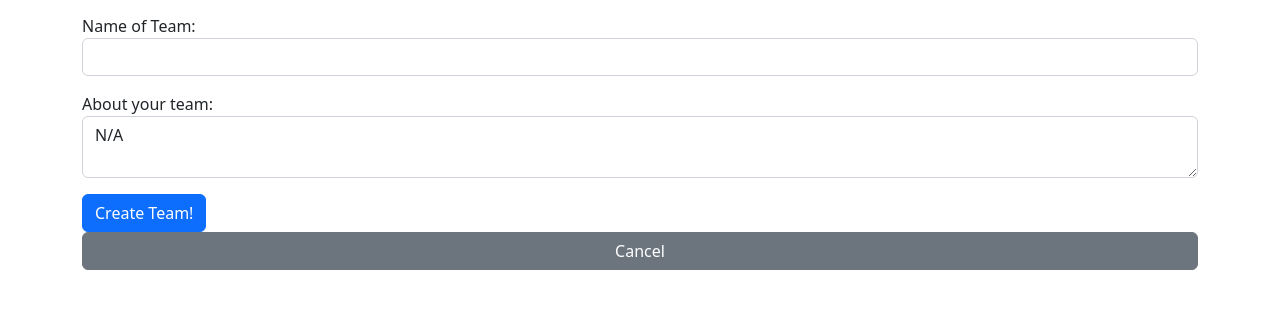
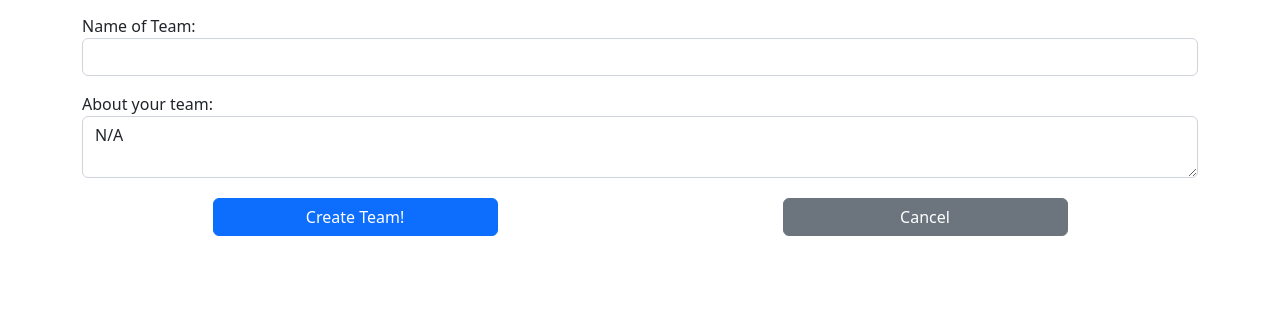
Before and after one commit to geenajackson/pokemon-team-rater, a Flask app: template templates/team/new-team.html in a window 1280 px wide. Shown: the part 192-501 px from the top of the page. Run offline with Flask 2, Linux system fonts and the light colour scheme; the template is opened without the code that fills it: values that come from a table or form of the project are taken from there, others are empty; some libraries are stand-ins or nearby versions.

Commit message:
edit style of submit and cancel buttons

```diff
--- a/templates/team/new-team.html
+++ b/templates/team/new-team.html
@@ -25,10 +25,12 @@
         </p>
 
         {% endfor %}
+        <div class="row row-cols-auto pt-1">
 
-        <button class="btn btn-primary" type="submit">Create Team!</button>
+            <button class="btn btn-primary w-25 mx-auto" type="submit">Create Team!</button>
     </form>
-    <a href="/" class="btn btn-secondary">Cancel</a>
+    <a href="/" class="btn btn-secondary w-25 mx-auto">Cancel</a>
+</div>
 </div>
 
 {% endblock %}
```
